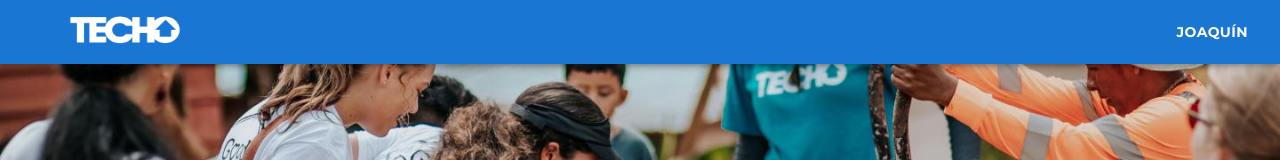
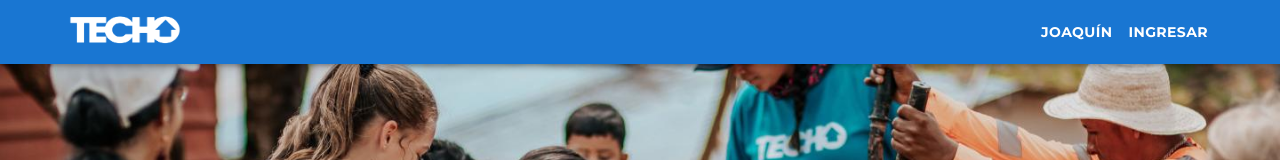
Before and after one commit to frivajica/TECHO-Teams, a React (Create React App) app: page / in a window 1280 px wide. Shown: the top 160 px of the page. Built offline with nearby package versions, Linux system fonts and the light colour scheme.

Commit message:
Pre demo 1

```diff
--- a/src/commons/navbar/Navbar.jsx
+++ b/src/commons/navbar/Navbar.jsx
@@ -1,13 +1,13 @@
 import { useState } from "react";
-import { Link } from "react-router-dom"
+import { Link } from "react-router-dom";
 import AppBar from "@mui/material/AppBar";
 import Box from "@mui/material/Box";
 import Toolbar from "@mui/material/Toolbar";
 import Button from "@mui/material/Button";
 import logo from "../../assets/imagenes/navbar/logo.png";
 import LoginModal from "./LoginModal";
-import { usuario } from "../../utils/mockData"
-import { UserMenu } from "../../components/userMenu/UserMenu"
+import { usuario } from "../../utils/mockData";
+import { UserMenu } from "../../components/userMenu/UserMenu";
 
 const Navbar = () => {
   const [open, setOpen] = useState(false);
@@ -16,21 +16,18 @@ const Navbar = () => {
 
   return (
     <Box sx={{ flexGrow: 1 }}>
-      <AppBar id="navbar">
+      <AppBar id="navbar" position="sticky">
         <Toolbar>
           <Box sx={{ flexGrow: 1, ml: 5 }}>
             <Link to="/">
               <img id="logo" src={logo} alt="logo" />
             </Link>
           </Box>
-          {usuario ? (
-              <UserMenu />
-            ) : (
-              <Button onClick={handleOpen} color="inherit" sx={{ mr: 5 }}>
-                INGRESAR
-                <LoginModal open={open} handleClose={handleClose} />
-              </Button>
-            )}
+          {usuario && <UserMenu />}
+          <Button onClick={handleOpen} color="inherit" sx={{ mr: 5 }}>
+            INGRESAR
+          </Button>
+          <LoginModal open={open} handleClose={handleClose} />
         </Toolbar>
       </AppBar>
     </Box>
--- a/src/utils/mockData.js
+++ b/src/utils/mockData.js
@@ -1,5 +1,5 @@
 export const usuario = {
-  nombre: 'Joaquín',
-  apellidoPaterno: 'Phoenix',
-  cargo: 'Admin'
-  };
+  nombre: "Joaquín",
+  apellidoPaterno: "Phoenix",
+  cargo: "Admin",
+};
```
